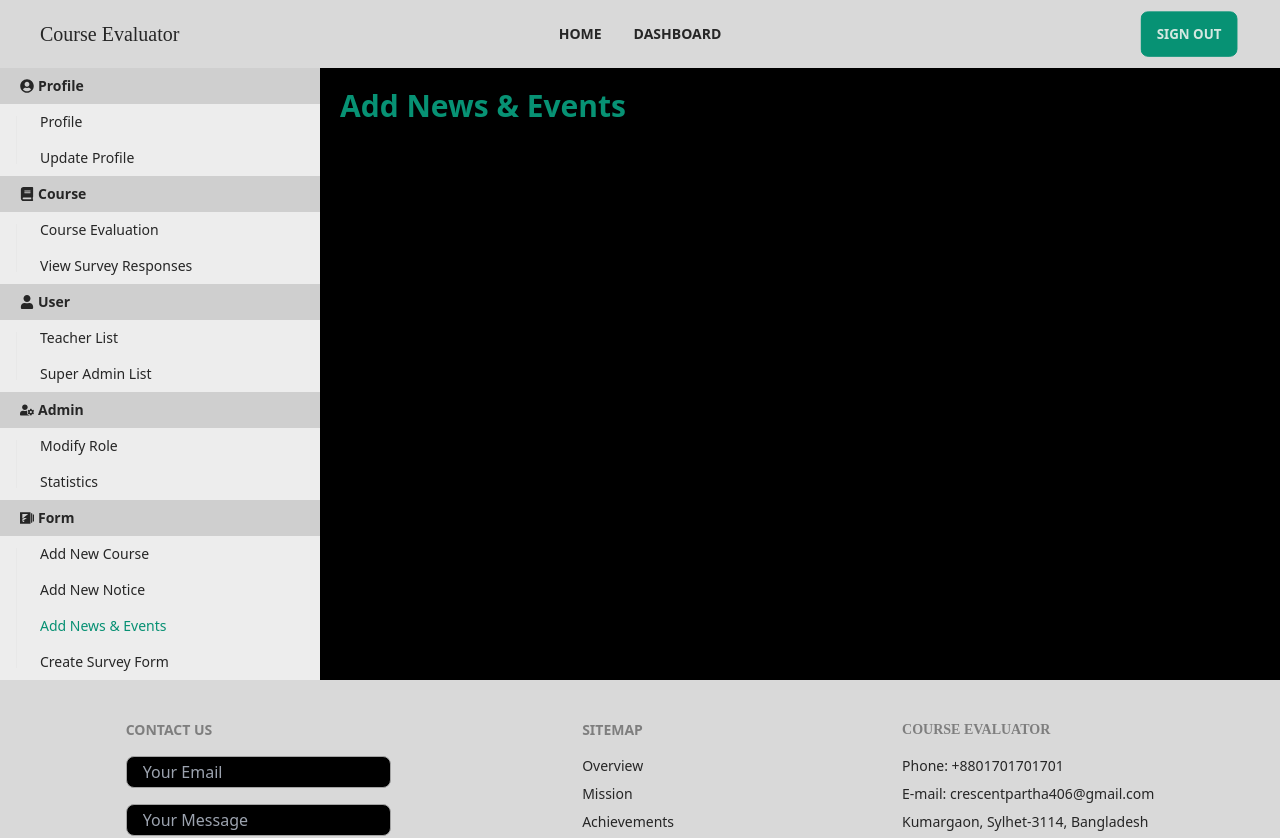
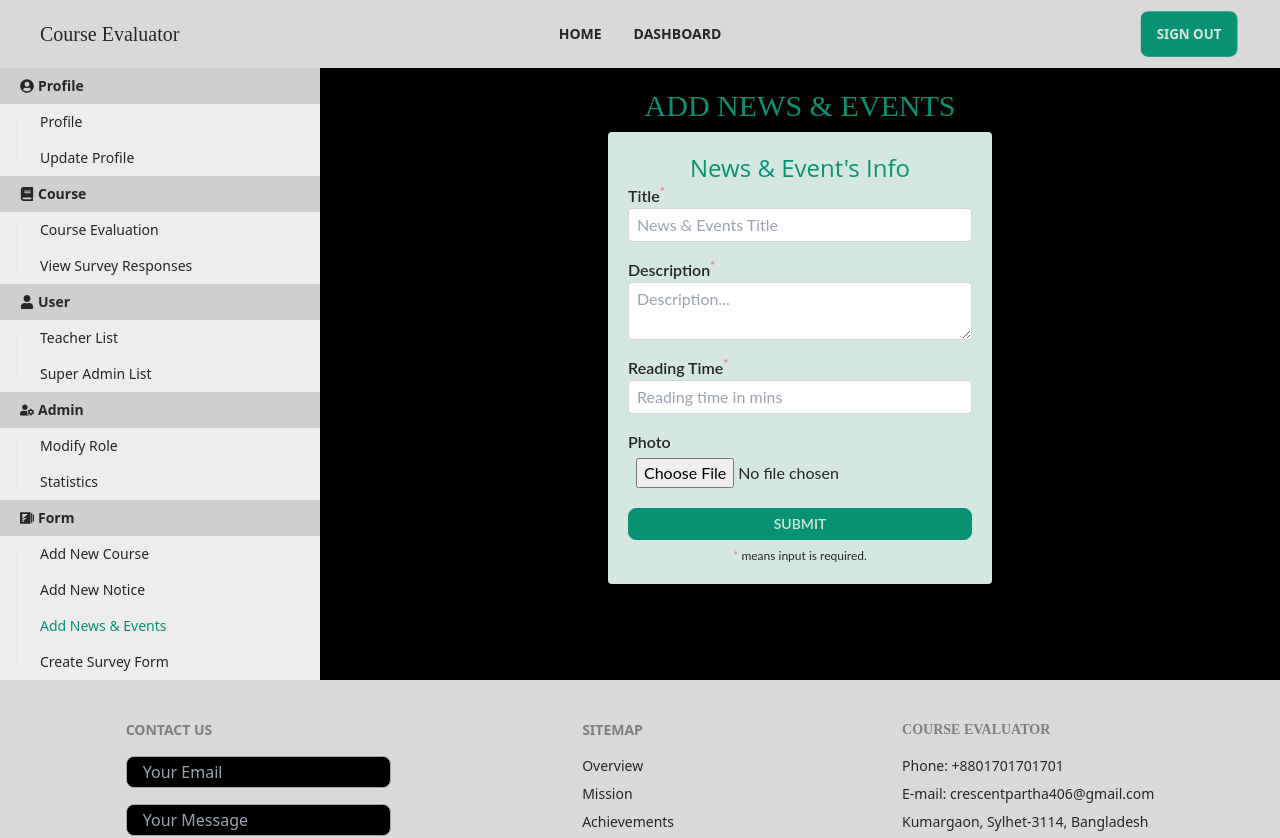
Before and after one commit to crescentpartha/Course-Evaluator, a React (Create React App) app in the folder course-evaluator/: page /dashboard/add-news-and-events in a window 1280 px wide. Shown: the top 838 px of the page. Built offline with nearby package versions, Linux system fonts and the light colour scheme; no server answers.

Commit message:
Design AddNewsAndEvents Section with date and time

```diff
--- a/course-evaluator/src/components/Dashboard/Form/AddNewsAndEvents.js
+++ b/course-evaluator/src/components/Dashboard/Form/AddNewsAndEvents.js
@@ -1,9 +1,134 @@
 import React from 'react';
+import { format } from 'date-fns';
+import { useForm } from 'react-hook-form';
 
 const AddNewsAndEvents = () => {
+    const { register, handleSubmit, formState: { errors } } = useForm();
+    const date = format(new Date(), 'PP'); // uppercase PP
+    const time = format(new Date(), 'pp'); // lowercase pp
+
+    const onSubmit = (data) => {
+        data.date = date;
+        data.time = time;
+        console.log(data);
+    }
+
     return (
         <div>
-            <h2 className="text-3xl font-bold mb-2 text-accent">Add News &amp; Events</h2>
+            <h2 className="text-3xl font-medium font-lobster mb-2 text-accent text-center uppercase">Add News &amp; Events</h2>
+
+            <form className='rounded font-lato font-normal p-5 card w-96 bg-accent-content shadow-md mx-auto' onSubmit={handleSubmit(onSubmit)}>
+                <h2 className='text-2xl font-medium font-opensans text-accent text-center'>News &amp; Event's Info</h2>
+
+                {/* News & Events Title */}
+                <div className='text-start'>
+                    <label className='font-semibold pb-2 text-secondary' htmlFor="">Title<sup className='text-error'>*</sup></label> <br />
+                    <input
+                        style={{ border: '1px solid #d6d6d6' }}
+                        className='block w-full px-2 py-1 rounded'
+                        placeholder='News & Events Title'
+                        type="text"
+                        {...register("title", {
+                            required: "Title is required",
+                            maxLength: {
+                                value: 50,
+                                message: "Max length is 50 character long"
+                            },
+                            pattern: {
+                                value: /^[A-Z]+((\s)?([A-Za-z])+)*$/,
+                                message: 'Title is invalid'
+                            }
+                        })}
+                    />
+                    <label className="label">
+                        {errors.title?.type === 'required' && <span className="label-text-alt text-error">{errors.title?.message}</span>}
+                        {errors.title?.type === 'maxLength' && <span className="label-text-alt text-error">{errors.title?.message}</span>}
+                        {errors.title?.type === 'pattern' && <span className="label-text-alt text-error">{errors.title?.message}</span>}
+                    </label>
+                </div>
+
+                {/* Description */}
+                <div className='text-start'>
+                    <label className='font-semibold pb-2 text-secondary' htmlFor="">Description<sup className='text-error'>*</sup></label> <br />
+                    <textarea
+                        style={{ border: '1px solid #d6d6d6' }}
+                        className='block w-full px-2 py-1 rounded'
+                        placeholder='Description...'
+                        // type="text"
+                        {...register("description", {
+                            required: "Description is required",
+                            maxLength: {
+                                value: 3000,
+                                message: "Max length is 3000 character long"
+                            },
+                            pattern: {
+                                value: /^[A-Z]+((\s)?([A-Za-z0-9,;._-])+)*$/,
+                                message: 'Description is invalid'
+                            }
+                        })}
+                    />
+                    <label className="label">
+                        {errors.description?.type === 'required' && <span className="label-text-alt text-error">{errors.description?.message}</span>}
+                        {errors.description?.type === 'maxLength' && <span className="label-text-alt text-error">{errors.description?.message}</span>}
+                        {errors.description?.type === 'pattern' && <span className="label-text-alt text-error">{errors.description?.message}</span>}
+                    </label>
+                </div>
+
+                {/* News & Event's Reading Time */}
+                <div className='text-start'>
+                    <label className='font-semibold pb-2 text-secondary' htmlFor="">Reading Time<sup className='text-error'>*</sup></label> <br />
+                    <input
+                        style={{ border: '1px solid #d6d6d6' }}
+                        className='block w-full px-2 py-1 rounded'
+                        placeholder='Reading time in mins'
+                        type="text"
+                        {...register("reading_time", {
+                            required: "Reading time is required",
+                            maxLength: {
+                                value: 2,
+                                message: "Max length is 2 character long"
+                            },
+                            pattern: {
+                                value: /^[0-9]+(([0-9])+)*$/,
+                                message: 'Reading time is invalid'
+                            }
+                        })}
+                    />
+                    <label className="label">
+                        {errors.reading_time?.type === 'required' && <span className="label-text-alt text-error">{errors.reading_time?.message}</span>}
+                        {errors.reading_time?.type === 'maxLength' && <span className="label-text-alt text-error">{errors.reading_time?.message}</span>}
+                        {errors.reading_time?.type === 'pattern' && <span className="label-text-alt text-error">{errors.reading_time?.message}</span>}
+                    </label>
+                </div>
+
+                {/* Image */}
+                <div className="text-start">
+                    <label className='font-semibold pb-2 text-secondary' htmlFor="">Photo</label> <br />
+                    <input
+                        type="file"
+                        className='block w-full px-2 py-1 rounded'
+                        {...register("image", {
+                            required: {
+                                value: false,
+                                message: 'Image is not Required'
+                            }
+                        })}
+                    />
+                    <label className="label">
+                        {errors.image?.type === 'required' && <span className="label-text-alt text-red-500">{errors.image?.message}</span>}
+                    </label>
+                </div>
+
+                {/* Add Item */}
+                <div>
+                    <input
+                        className='btn btn-sm btn-accent w-full'
+                        type="submit"
+                        value="Submit"
+                    />
+                </div>
+                <label className='text-xs pt-2 text-center' htmlFor=""><span className='text-error text-md'>*</span> means input is required.</label>
+            </form>
         </div>
     );
 };
```
